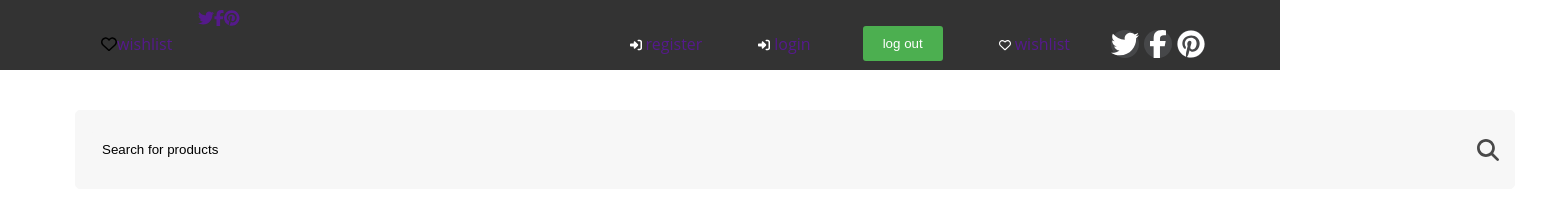
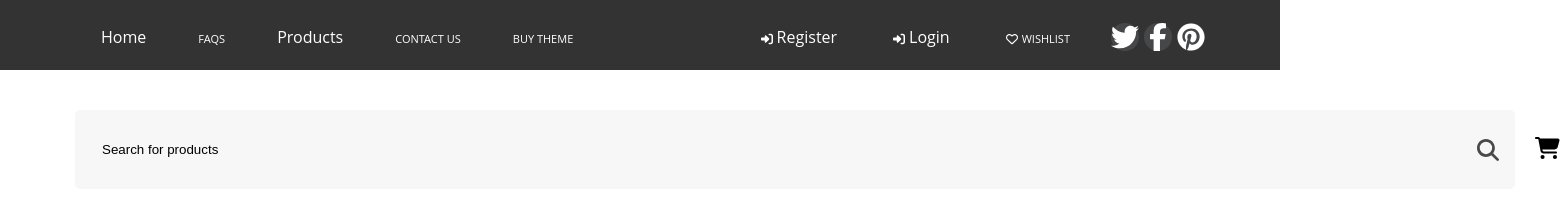
Before and after one commit to GSG-G13/ecommerce-react-node, a React (Create React App) app in the folder public/: page /product in a window 1280 px wide. Shown: the top 212 px of the page, 1560 px wide, since content can reach past the window. Built offline with nearby package versions, Linux system fonts and the light colour scheme; no server answers.

Commit message:
fix-conflict

```diff
--- a/public/src/Components/Cart/Cart.jsx
+++ b/public/src/Components/Cart/Cart.jsx
@@ -1,6 +1,8 @@
 import { useState, useEffect } from 'react';
 import './cart.css';
-import CartItem from './CartItem'
+import CartItem from './CartItem';
+import { Link ,NavLink } from 'react-router-dom';
+
 
 const data = [
   {
@@ -114,9 +116,9 @@ const handleSubtract = ({id}) => {
 
             </div>
           </div>
-          <a href="" className="continue-shop">
+          <NavLink to="/product" className="continue-shop">
             Continue Shopping
-          </a>
+          </NavLink>
         </div>
 
         <div className="right-side">
--- a/public/src/Components/Landing/component/MainHeader.jsx
+++ b/public/src/Components/Landing/component/MainHeader.jsx
@@ -4,74 +4,60 @@ import { faHeart } from '@fortawesome/free-regular-svg-icons';
 import { faTwitter, faFacebookF } from '@fortawesome/free-brands-svg-icons';
 import { faPinterest } from '@fortawesome/free-brands-svg-icons';
 import { faRightToBracket } from '@fortawesome/free-solid-svg-icons';
-import React, { useEffect } from 'react';
-import { Link } from 'react-router-dom';
-import axios from 'axios';
+import { Link ,NavLink } from 'react-router-dom';
 const MainHeader = () => {
-  const handleLogOut = () => {
-    fetch('/api/v1/user/logout')
-      .then((data) => data.json())
-      .then((data) => console.log(data));
-  };
   return (
     <div className="main-header">
       <div className="container">
         <ul className="links">
+        <NavLink className={'link'} to="/">
           <li>
-            <FontAwesomeIcon icon={faHeart} className="fa-heart" id="ic" />
-
-            <a href="">wishlist</a>
+            Home
           </li>
-          <div className="icons">
-            <a href="">
-              <FontAwesomeIcon
-                icon={faTwitter}
-                className="fa-twitter"
-                id="ic"
-              />
-            </a>
-            <a href="">
-              <FontAwesomeIcon
-                icon={faFacebookF}
-                className="fa-facebook-f"
-                id="ic"
-              />
-            </a>
-            <a href="">
-              <FontAwesomeIcon
-                icon={faPinterest}
-                className="fa-pinterest"
-                id="ic"
-              />
-            </a>
-          </div>
+          </NavLink>
+          <li>
+            <a className={'link'} href="">Faqs</a>
+          </li>
+          <NavLink className={'link'} to="/product">
+          <li>
+            Products
+          </li>
+          </NavLink>
+          <li>
+            <a className={'link'} href="">contact us</a>
+          </li>
+          <li>
+            <a className={'link'} href="">buy theme</a>
+          </li>
         </ul>
         <div>
           <ul className="login">
+          <Link className={'link'} to="/signup">
             <li>
               <FontAwesomeIcon
                 icon={faRightToBracket}
                 className="fa-right-to-bracket"
                 id="ic"
               />
-              <a href="">register</a>
+              Register
             </li>
+            </Link>
 
+
+            <Link className={'link'} to="/login">
             <li>
               <FontAwesomeIcon
                 icon={faRightToBracket}
                 className="fa-right-to-bracket"
                 id="ic"
               />
-              <a href="">login</a>
+              Login
             </li>
-            <li>
-              <button onClick={handleLogOut}>log out</button>
-            </li>
+            </Link>
             <li>
               <FontAwesomeIcon icon={faHeart} className="fa-heart" id="ic" />
 
-              <a href="">wishlist</a>
+              <a className={'link'} href="">wishlist</a>
             </li>
             <div className="icons">
               <a href="">
--- a/public/src/Components/Landing/main.css
+++ b/public/src/Components/Landing/main.css
@@ -70,11 +70,15 @@ input:focus {
 .main-header .container ul li:hover {
   background-color: gray;
 }
-.main-header .container ul  .link {
+.main-header .container ul li .link{
   color: white;
   text-transform: uppercase;
   font-weight: 400;
   font-size: 11px;
+}
+
+.link{
+  color: white;
 }
 .main-header .container .login {
   display: flex;
--- a/public/src/Components/Products/component/Search.jsx
+++ b/public/src/Components/Products/component/Search.jsx
@@ -1,5 +1,12 @@
 import { FontAwesomeIcon } from '@fortawesome/react-fontawesome';
 import { faMagnifyingGlass } from "@fortawesome/free-solid-svg-icons";
+import { Link } from 'react-router-dom';
+
+import {
+  faCartShopping,
+} from '@fortawesome/free-solid-svg-icons';
+
+
 
 const Search = ({searchQuery,handleSearch }) => {
   return (
@@ -18,6 +25,16 @@ const Search = ({searchQuery,handleSearch }) => {
               id="ic"s
             />
           </div>
+          <div className="cart">
+            <Link to="/cart">
+              <FontAwesomeIcon
+                icon={faCartShopping}
+                className="fa-cart-shopping"
+                id="ic"
+              />
+            </Link>
+
+          </div>
         </div>
       </div>
     </div>
```
